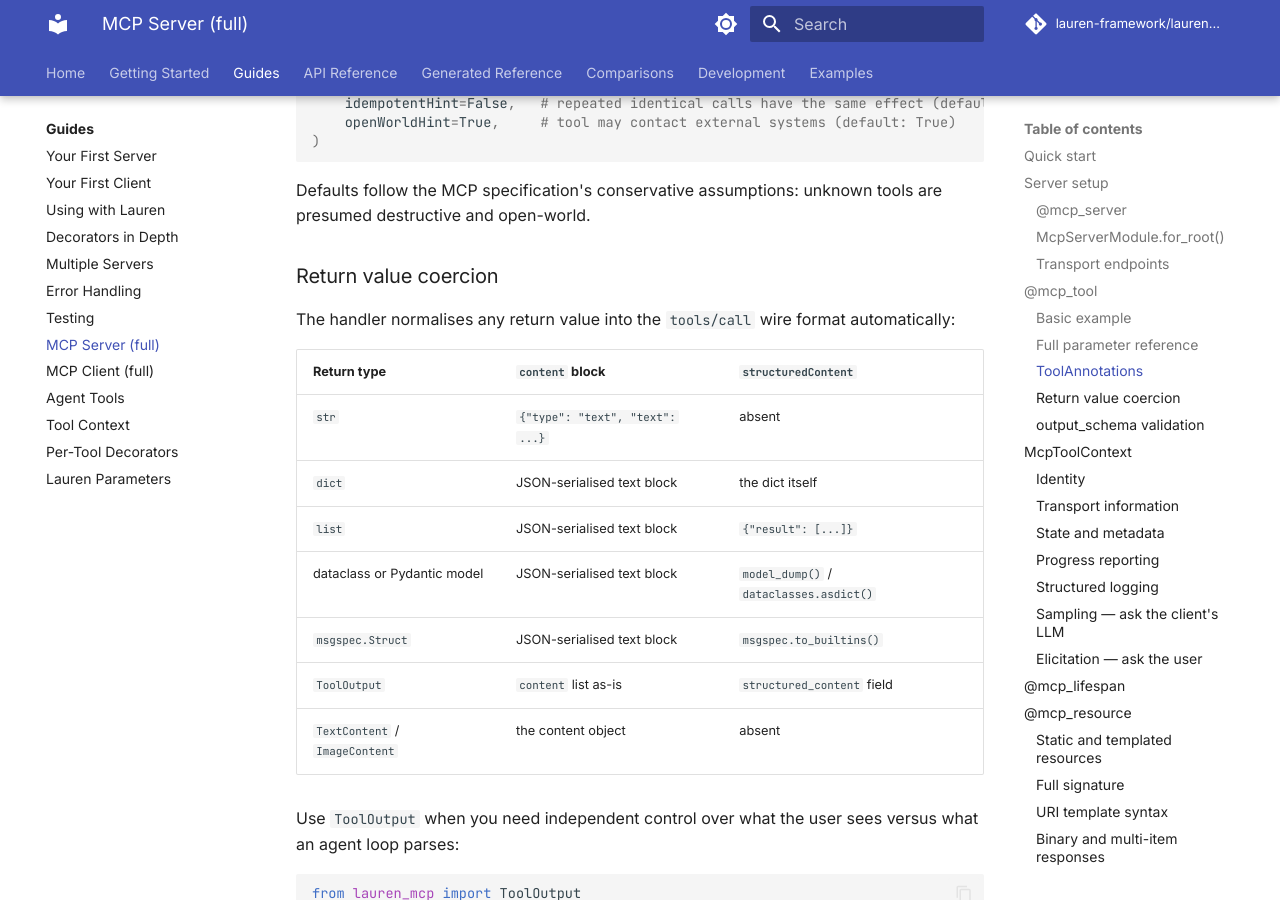
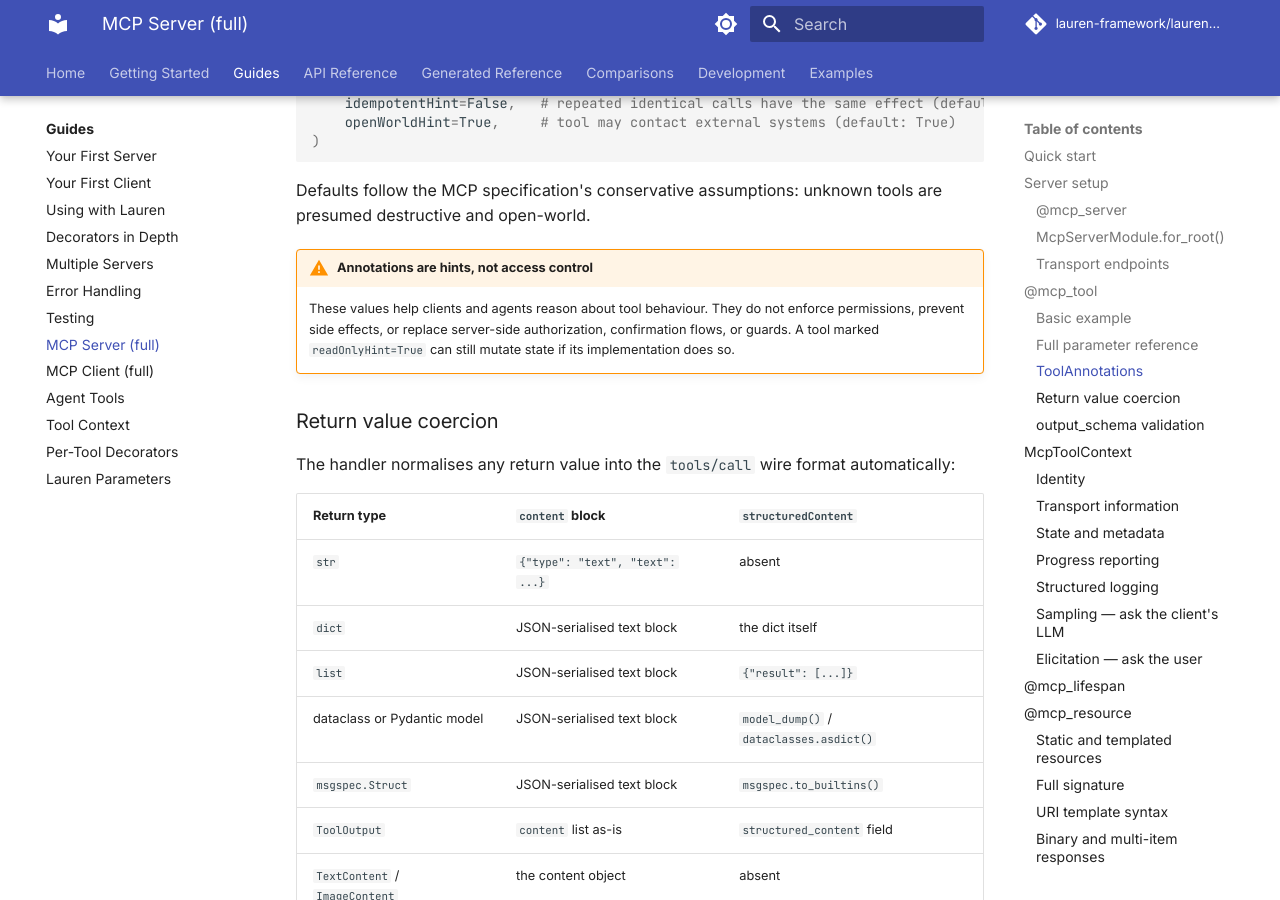
Before and after one commit to lauren-framework/lauren-mcp, an MkDocs documentation site: the page built from docs/guides/mcp-server.md, in a window 1280 px wide and 900 px high, scrolled down 5563 px. Built offline with MkDocs 1.6.1 and Material for MkDocs 9.7.7, drawn with Linux system fonts in a browser that asks for light colours; comment, search, counter and statistics services are not loaded; the version menu is left out.

Commit message:
docs: clarify structured output validation and tool hints

```diff
--- a/docs/guides/mcp-server.md
+++ b/docs/guides/mcp-server.md
@@ -239,6 +239,12 @@ ToolAnnotations(
 
 Defaults follow the MCP specification's conservative assumptions: unknown tools are
 presumed destructive and open-world.
+
+!!! warning "Annotations are hints, not access control"
+    These values help clients and agents reason about tool behaviour. They do not
+    enforce permissions, prevent side effects, or replace server-side authorization,
+    confirmation flows, or guards. A tool marked `readOnlyHint=True` can still mutate
+    state if its implementation does so.
 
 ### Return value coercion
 
```
